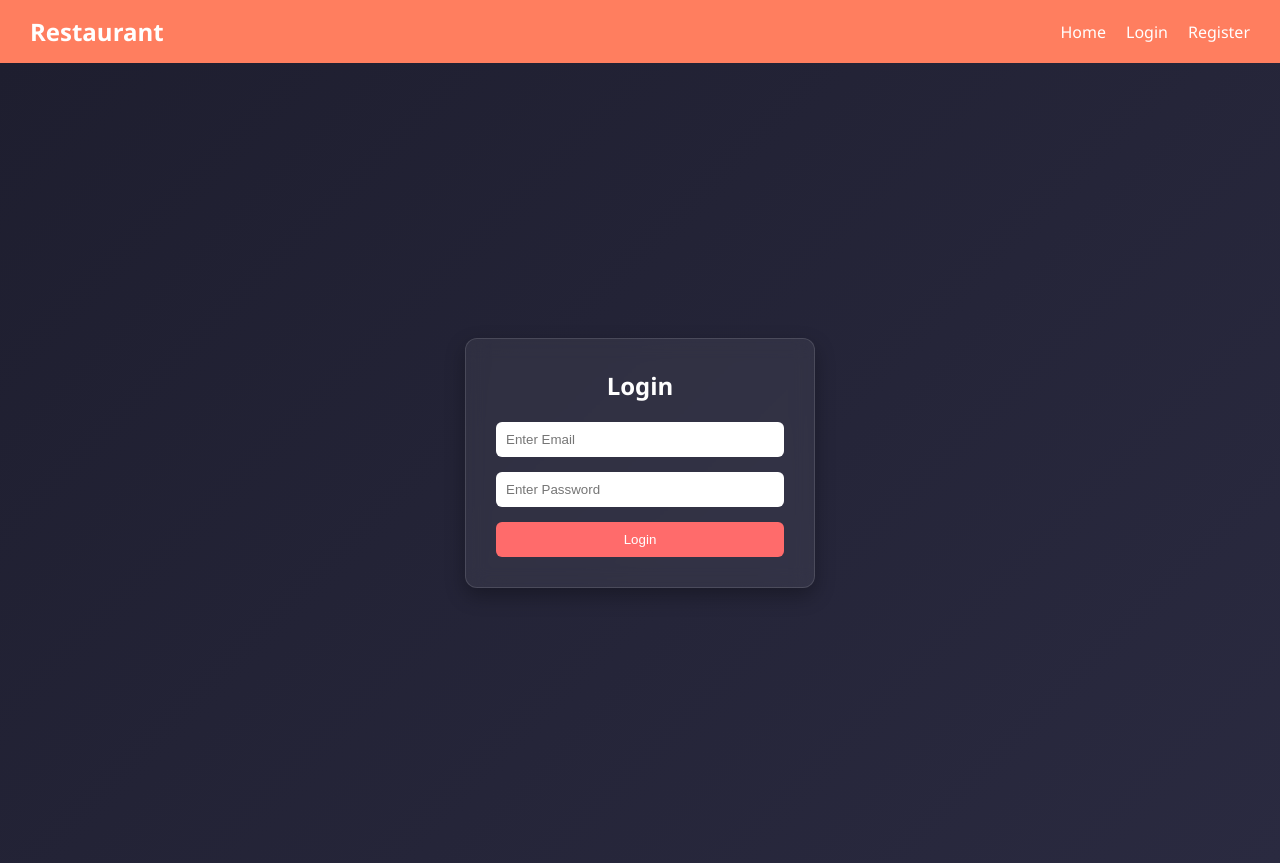
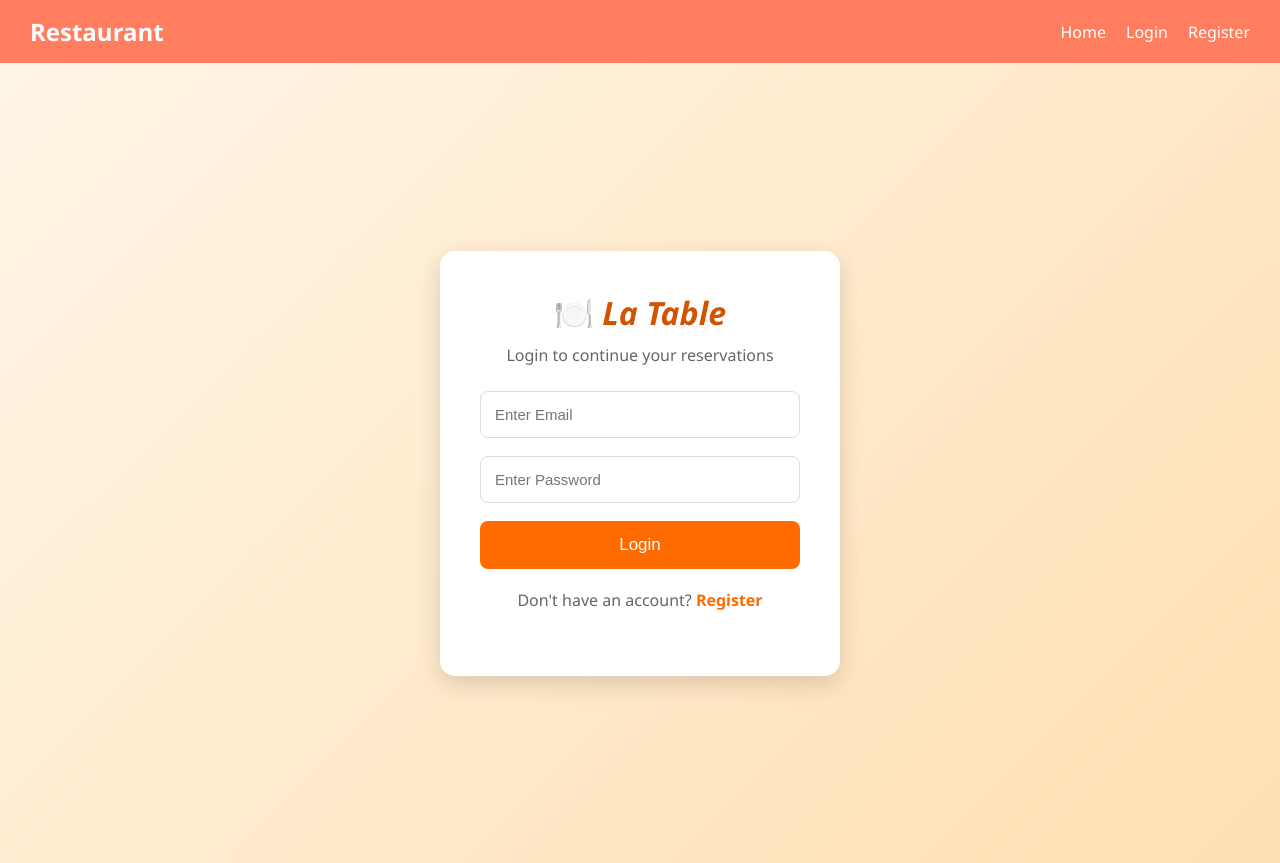
Before and after one commit to Meghana2703/Restaurant_Reservation_System, a React (Vite) app in the folder Client/: page /login in a window 1280 px wide. Built offline with nearby package versions, Linux system fonts and the light colour scheme.

Commit message:
Final backend for restaurant reservation system

```diff
--- a/Client/src/App.jsx
+++ b/Client/src/App.jsx
@@ -8,20 +8,46 @@ import BookTable from "./pages/BookTable";
 import MyReservation from "./pages/MyReservation";
 import AdminDashboard from "./pages/AdminDashboard";
 import "./App.css";
+import ProtectedRoute from "./components/ProtectedRoute";
+import AdminRoute from "./components/AdminRoute";
 
 function App() {
   return (
     <>
     <Navbar/>
     <Routes>
-      <Route path="/" element={<Home />} />
-      <Route path="/home" element={<Home />} />
-      <Route path="/login" element={<Login />} />
-      <Route path="/register" element={<Register />} />
-      <Route path="/book" element={<BookTable />} />
-      <Route path="/my-reservations" element={<MyReservation />} />
-      <Route path="/admin" element={<AdminDashboard />} />
-    </Routes>
+  <Route path="/" element={<Home />} />
+  <Route path="/home" element={<Home />} />
+  <Route path="/login" element={<Login />} />
+  <Route path="/register" element={<Register />} />
+
+  <Route
+    path="/book"
+    element={
+      <ProtectedRoute>
+        <BookTable />
+      </ProtectedRoute>
+    }
+  />
+
+  <Route
+    path="/my-reservations"
+    element={
+      <ProtectedRoute>
+        <MyReservation />
+      </ProtectedRoute>
+    }
+  />
+
+  <Route
+    path="/admin"
+    element={
+      <AdminRoute>
+        <AdminDashboard />
+      </AdminRoute>
+    }
+  />
+</Routes>
     </>
   );
 }
--- /dev/null
+++ b/Client/src/components/AdminRoute.jsx
@@ -0,0 +1,18 @@
+import { Navigate } from "react-router-dom";
+
+function AdminRoute({ children }) {
+  const token = localStorage.getItem("token");
+  const user = JSON.parse(localStorage.getItem("user"));
+
+  if (!token) {
+    return <Navigate to="/login" replace />;
+  }
+
+  if (user?.role !== "admin") {
+    return <Navigate to="/" replace />;
+  }
+
+  return children;
+}
+
+export default AdminRoute;
--- /dev/null
+++ b/Client/src/components/ProtectedRoute.jsx
@@ -0,0 +1,14 @@
+import { Navigate } from "react-router-dom";
+
+function ProtectedRoute({ children }) {
+  const token = localStorage.getItem("token");
+
+  if (!token) {
+    alert("Please login to continue.");
+    return <Navigate to="/login" replace />;
+  }
+
+  return children;
+}
+
+export default ProtectedRoute;
--- /dev/null
+++ b/Client/src/pages/Home.css
@@ -0,0 +1,82 @@
+.home {
+  min-height: 100vh;
+  background: linear-gradient(135deg, #fff5e6, #ffe0b2);
+  padding: 40px;
+}
+
+.hero {
+  text-align: center;
+  padding: 60px 20px;
+}
+
+.hero h1 {
+  font-size: 48px;
+  color: #d35400;
+  margin-bottom: 20px;
+}
+
+.hero p {
+  font-size: 20px;
+  color: #555;
+  max-width: 700px;
+  margin: auto;
+  line-height: 1.6;
+}
+
+.buttons {
+  margin-top: 30px;
+}
+
+.primary-btn,
+.secondary-btn {
+  padding: 12px 24px;
+  margin: 10px;
+  border: none;
+  border-radius: 8px;
+  font-size: 16px;
+  cursor: pointer;
+}
+
+.primary-btn {
+  background: #ff6b00;
+  color: white;
+}
+
+.secondary-btn {
+  background: #2c3e50;
+  color: white;
+}
+
+.primary-btn:hover,
+.secondary-btn:hover {
+  opacity: 0.9;
+}
+
+.features {
+  display: flex;
+  justify-content: center;
+  gap: 25px;
+  flex-wrap: wrap;
+  margin-top: 60px;
+}
+
+.card {
+  width: 300px;
+  background: white;
+  padding: 25px;
+  border-radius: 12px;
+  text-align: center;
+  box-shadow: 0 5px 15px rgba(0, 0, 0, 0.1);
+}
+
+.card h2 {
+  color: #d35400;
+  margin-bottom: 15px;
+}
+.hero-text {
+  font-family: "Poppins", sans-serif;
+  font-size: 20px;
+  font-weight: 400;
+  color: #666;
+  line-height: 1.8;
+}
--- a/Client/src/pages/Home.jsx
+++ b/Client/src/pages/Home.jsx
@@ -1,5 +1,69 @@
+import { Link } from "react-router-dom";
+import "./Home.css";
+
 function Home() {
-  return <h1>Home Page</h1>;
+  const token = localStorage.getItem("token");
+
+  return (
+    <div className="home">
+      <div className="hero">
+        <h1>🍽️ <i>TabLa Restaurant Reservation</i></h1>
+
+        <p>
+          Reserve your favorite table in just a few clicks.
+          Fast, secure, and hassle-free.
+        </p>
+
+        <div className="buttons">
+          {token ? (
+            <>
+              <Link to="/book">
+                <button className="primary-btn">
+                  Book a Table
+                </button>
+              </Link>
+
+              <Link to="/my-reservations">
+                <button className="secondary-btn">
+                  My Reservations
+                </button>
+              </Link>
+            </>
+          ) : (
+            <>
+              <Link to="/login">
+                <button className="primary-btn">
+                  Login
+                </button>
+              </Link>
+
+              <Link to="/register">
+                <button className="secondary-btn">
+                  Register
+                </button>
+              </Link>
+            </>
+          )}
+        </div>
+      </div>
+
+      <div className="features">
+        <div className="card">
+          <h2>🍴 Easy Booking</h2>
+          <p>
+            Book restaurant tables instantly with your preferred date and time.
+          </p>
+        </div>
+
+        <div className="card">
+          <h2>🔒 Secure Login</h2>
+          <p>
+            JWT-based authentication keeps your account and reservations secure.
+          </p>
+        </div>
+      </div>
+    </div>
+  );
 }
 
 export default Home;
--- a/Client/src/pages/Login.css
+++ b/Client/src/pages/Login.css
@@ -1,51 +1,68 @@
-/* Full page center */
-.login-container {
-    height: 100vh;
-    display: flex;
-    justify-content: center;
-    align-items: center;
-    background: linear-gradient(135deg, #1e1e2f, #2a2a40);
+.login-page {
+  min-height: 100vh;
+  background: linear-gradient(135deg, #fff5e6, #ffe0b2);
+  display: flex;
+  justify-content: center;
+  align-items: center;
+  padding: 20px;
 }
 
-/* Card */
-.auth-card {
-    width: 350px;
-    padding: 30px;
-    border-radius: 12px;
-    background: #ffffff10;
-    backdrop-filter: blur(10px);
-    border: 1px solid #ffffff20;
-    box-shadow: 0 8px 20px rgba(0,0,0,0.3);
+.login-card {
+  width: 400px;
+  background: white;
+  padding: 40px;
+  border-radius: 15px;
+  box-shadow: 0 8px 25px rgba(0,0,0,.15);
+  text-align: center;
 }
 
-/* Heading */
-.auth-card h2 {
-    text-align: center;
-    margin-bottom: 20px;
-    color: white;
+.login-card h1 {
+  color: #d35400;
+  margin-bottom: 10px;
 }
 
-/* Inputs */
-.auth-card input {
-    width: 100%;
-    padding: 10px;
-    margin-bottom: 15px;
-    border-radius: 6px;
-    border: none;
-    outline: none;
+.login-card p {
+  color: #666;
+  margin-bottom: 25px;
 }
 
-/* Button */
-.auth-card button {
-    width: 100%;
-    padding: 10px;
-    background: #ff6b6b;
-    border: none;
-    color: white;
-    border-radius: 6px;
-    cursor: pointer;
+.login-card input {
+  width: 100%;
+  padding: 14px;
+  margin-bottom: 18px;
+  border: 1px solid #ddd;
+  border-radius: 8px;
+  font-size: 15px;
+  box-sizing: border-box;
 }
 
-.auth-card button:hover {
-    background: #ff4c4c;
+.login-card input:focus {
+  outline: none;
+  border-color: #ff6b00;
 }
+
+.login-card button {
+  width: 100%;
+  padding: 14px;
+  background: #ff6b00;
+  color: white;
+  border: none;
+  border-radius: 8px;
+  font-size: 17px;
+  cursor: pointer;
+  transition: 0.3s;
+}
+
+.login-card button:hover {
+  background: #e65c00;
+}
+
+.register-link {
+  margin-top: 20px;
+}
+
+.register-link a {
+  color: #ff6b00;
+  text-decoration: none;
+  font-weight: bold;
+}
--- a/Client/src/pages/Login.jsx
+++ b/Client/src/pages/Login.jsx
@@ -1,13 +1,12 @@
-import { useContext, useState } from "react";
-import { useNavigate } from "react-router-dom";
-import { AuthContext } from "../context/AuthContext";
+import { useState } from "react";
+import { useNavigate, Link } from "react-router-dom";
 import "./Login.css";
 
 function Login() {
+  const navigate = useNavigate();
+
   const [email, setEmail] = useState("");
   const [password, setPassword] = useState("");
-  const navigate = useNavigate();
-  const { login } = useContext(AuthContext);
 
   const handleSubmit = async (e) => {
     e.preventDefault();
@@ -27,36 +26,28 @@ function Login() {
       const data = await response.json();
 
       if (response.ok) {
-        // ✅ Save data
         localStorage.setItem("token", data.token);
         localStorage.setItem("user", JSON.stringify(data.user));
 
-        // ✅ Update context
-        login(data.user);
-
-        console.log("Saved Token:", data.token);
-
-        // ✅ Success message
         alert("Login Successful");
 
-        // ✅ Redirect
         navigate("/");
       } else {
-        alert(data.message || "Invalid credentials");
+        alert(data.message);
       }
     } catch (error) {
-      console.error(error);
+      console.log(error);
       alert("Something went wrong");
     }
   };
 
   return (
-    <div className="login-container">
-      <div className="auth-card">
-        <h2>Login</h2>
+    <div className="login-page">
+      <div className="login-card">
+        <h1>🍽️<i> La Table</i></h1>
+        <p>Login to continue your reservations</p>
 
         <form onSubmit={handleSubmit}>
-          {/* Email */}
           <input
             type="email"
             placeholder="Enter Email"
@@ -65,7 +56,6 @@ function Login() {
             required
           />
 
-          {/* Password */}
           <input
             type="password"
             placeholder="Enter Password"
@@ -74,9 +64,13 @@ function Login() {
             required
           />
 
-          {/* Button */}
           <button type="submit">Login</button>
         </form>
+
+        <p className="register-link">
+          Don't have an account?
+          <Link to="/register"> Register</Link>
+        </p>
       </div>
     </div>
   );
--- a/Client/src/pages/MyReservation.jsx
+++ b/Client/src/pages/MyReservation.jsx
@@ -61,8 +61,8 @@ function MyReservations() {
   };
 
   return (
-    <div>
-      <h2>My Reservations</h2>
+    <div className="my-container">
+      <h2 className="my-title">My Reservations</h2>
 
       {reservations.length === 0 ? (
         <p>No Reservations Found</p>
```
Also changed, not shown: Client/src/pages/Booking.css (+37 -41 lines), Client/src/pages/MyReservation.css (added, +58 -0 lines), Client/src/pages/Register.jsx (+20 -24 lines).
